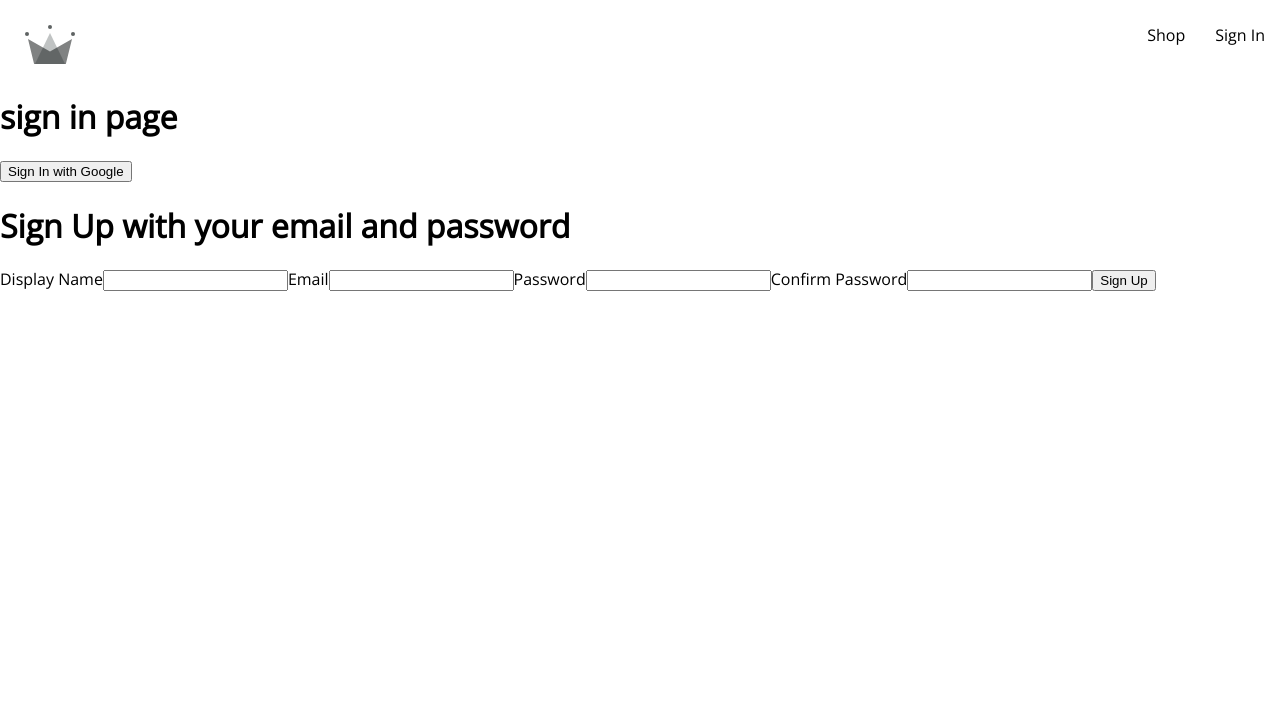
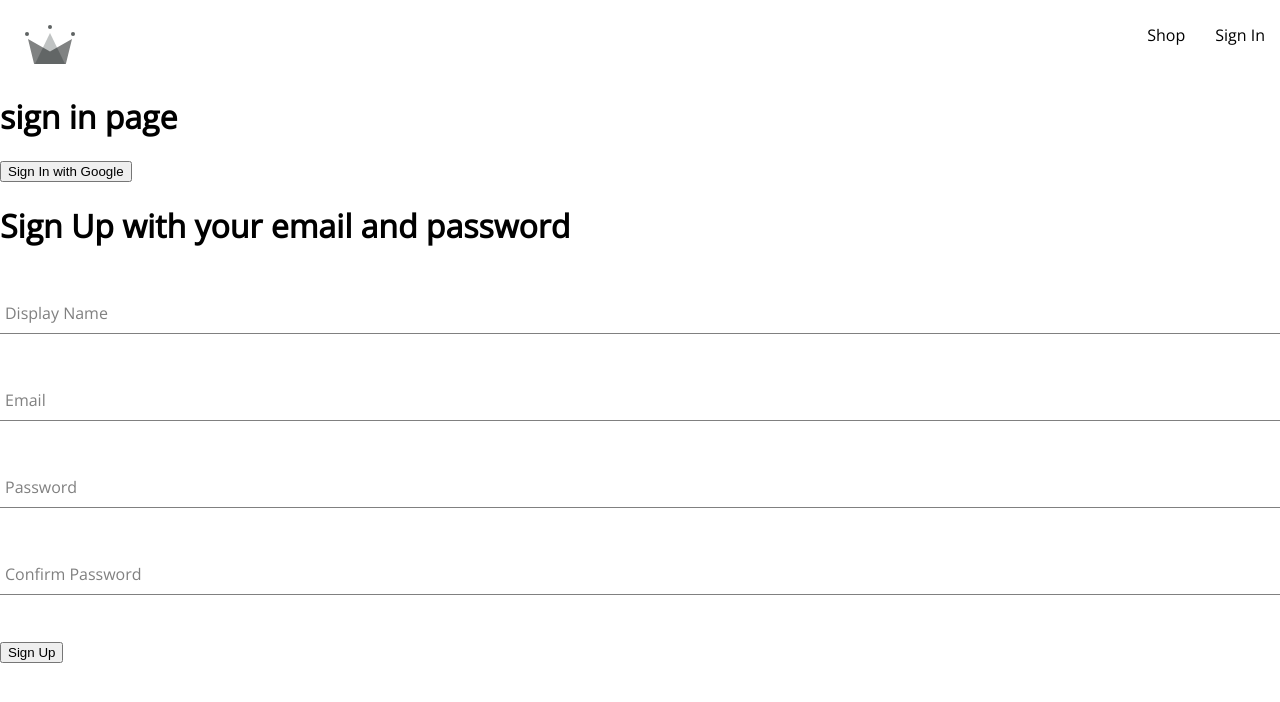
Before and after one commit to jacksonkalmbach/ecomm-site, a React (Create React App) app: page /sign-in in a window 1280 px wide. Shown: the top 702 px of the page. Built offline with nearby package versions, Linux system fonts and the light colour scheme.

Commit message:
add form styling

```diff
--- /dev/null
+++ b/src/components/form-input/form-input.component.jsx
@@ -0,0 +1,15 @@
+import './form-input.styles.scss'
+
+const FormInput = ({ label, ...otherProps}) => {
+
+  return(
+    <div className="group">
+      <input className="form-input" {...otherProps}/>
+      { label && (
+        <label className={`${otherProps.value.length ? 'shrink': ''} form-input-label`}>{label}</label>
+      )}
+    </div>
+  )
+}
+
+export default FormInput;
--- /dev/null
+++ b/src/components/form-input/form-input.styles.scss
@@ -0,0 +1,54 @@
+$sub-color: grey;
+$main-color: black;
+
+@mixin shrinkLabel {
+  top: -14px;
+  font-size: 12px;
+  color: $main-color;
+}
+
+.group {
+  position: relative;
+  margin: 45px 0;
+
+  .form-input {
+    background: none;
+    background-color: white;
+    color: $sub-color;
+    font-size: 18px;
+    padding: 10px 10px 10px 5px;
+    display: block;
+    width: 100%;
+    border: none;
+    border-radius: 0;
+    border-bottom: 1px solid $sub-color;
+    margin: 25px 0;
+
+    &:focus {
+      outline: none;
+    }
+
+    &:focus ~ .form-input-label {
+      @include shrinkLabel();
+    }
+  }
+
+  input[type='password'] {
+    letter-spacing: 0.3em;
+  }
+
+  .form-input-label {
+    color: $sub-color;
+    font-size: 16px;
+    font-weight: normal;
+    position: absolute;
+    pointer-events: none;
+    left: 5px;
+    top: 10px;
+    transition: 300ms ease all;
+
+    &.shrink {
+      @include shrinkLabel();
+    }
+  }
+}
--- a/src/components/signUpForm/signUpForm.component.jsx
+++ b/src/components/signUpForm/signUpForm.component.jsx
@@ -1,4 +1,6 @@
 import { useState } from 'react';
+
+import FormInput from '../form-input/form-input.component';
 
 import {
   createAuthUserWithEmailAndPassword,
@@ -53,8 +55,8 @@
     <div>
       <h1>Sign Up with your email and password</h1>
       <form onSubmit={handleSubmit}>
-        <label>Display Name</label>
-        <input
+        <FormInput
+          label='Display Name'
           type='text'
           required
           onChange={handleChange}
@@ -62,8 +64,8 @@
           value={displayName}
         />
 
-        <label>Email</label>
-        <input
+        <FormInput
+          label='Email'
           type='email'
           required
           onChange={handleChange}
@@ -71,8 +73,8 @@
           value={email}
         />
 
-        <label>Password</label>
-        <input
+        <FormInput
+          label='Password'
           type='password'
           required
           onChange={handleChange}
@@ -80,8 +82,8 @@
           value={password}
         />
 
-        <label>Confirm Password</label>
-        <input
+        <FormInput
+          label='Confirm Password'
           type='password'
           required
           onChange={handleChange}
```
